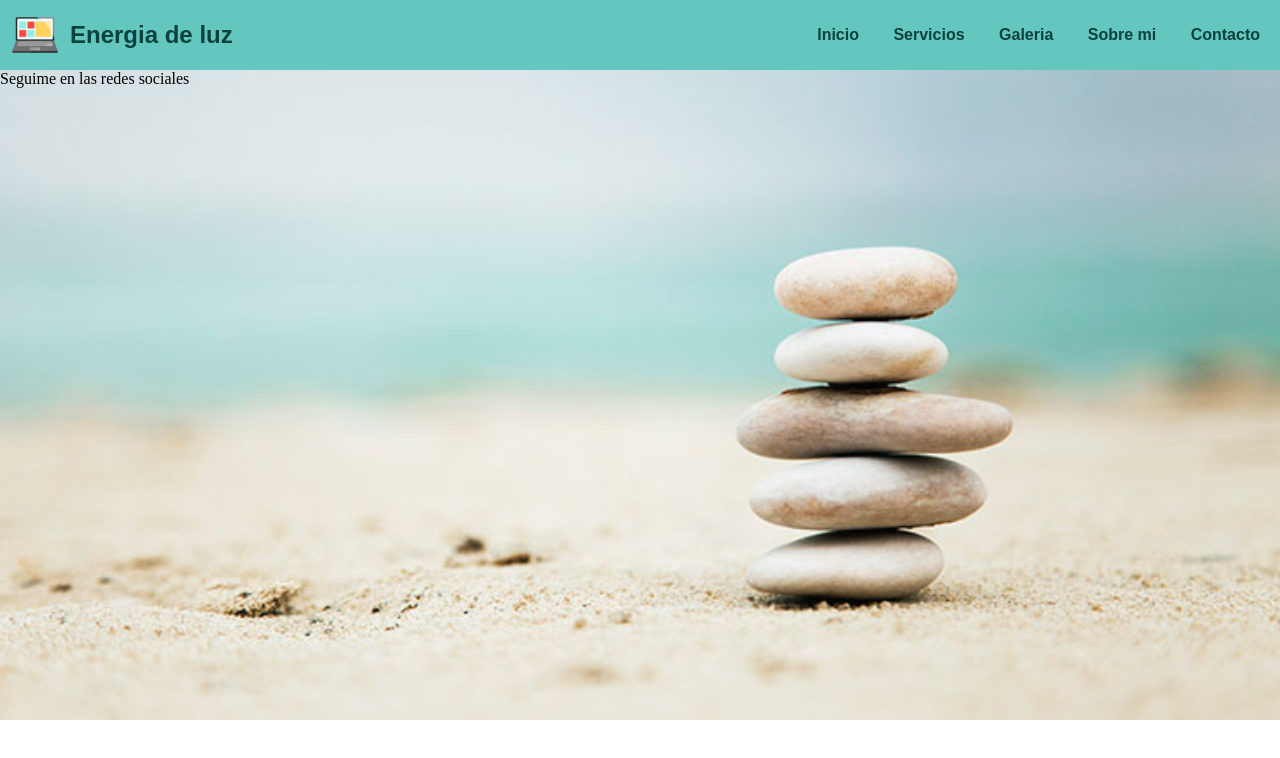
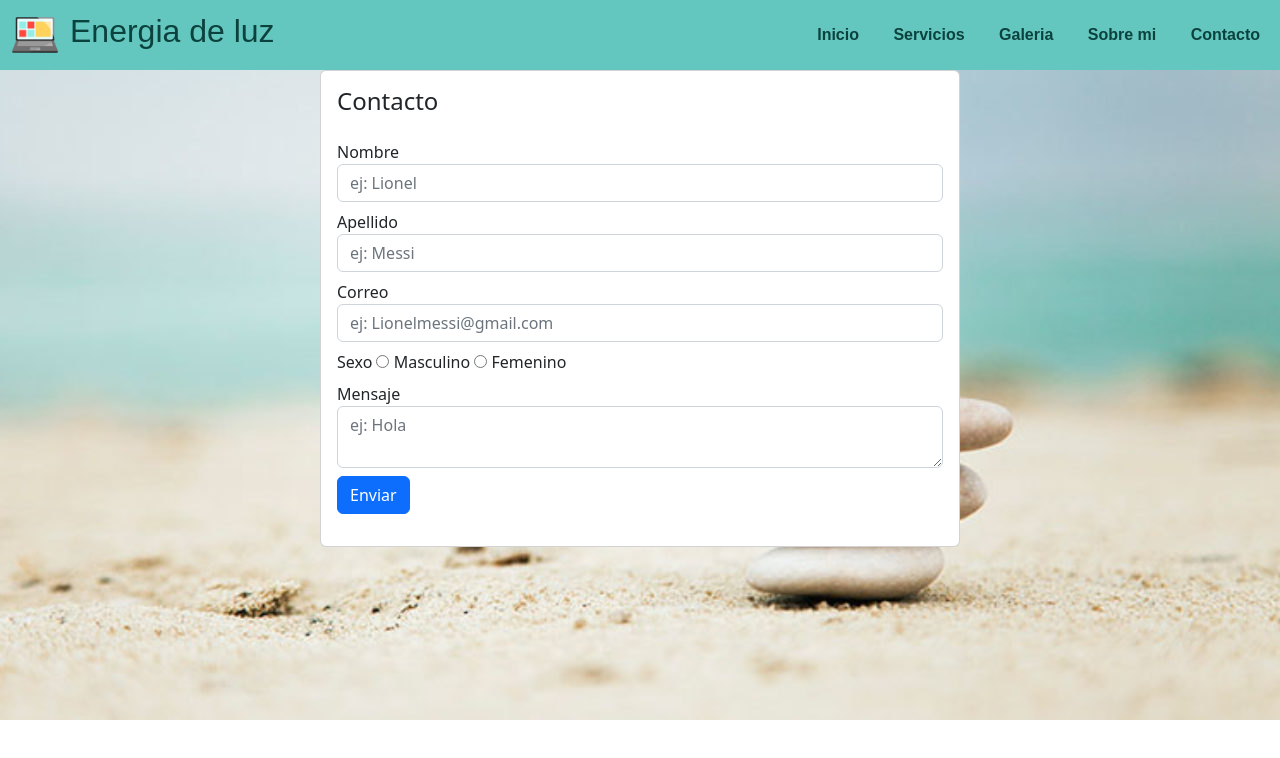
Before and after one commit to JuanPabloVictorica/energiadeluz-github, a plain HTML site: page pages/contacto.html in a window 1280 px wide. Drawn offline with nearby package versions, Linux system fonts and the light colour scheme.

Commit message:
agrego formulario de contacto

```diff
--- a/pages/contacto.html
+++ b/pages/contacto.html
@@ -5,6 +5,8 @@
     <meta http-equiv="X-UA-Compatible" content="IE=edge">
     <meta name="viewport" content="width=device-width, initial-scale=1.0">
     <title>Contacto</title>
+    <!-- CSS only -->
+    <link href="https://cdn.jsdelivr.net/npm/bootstrap@5.2.0-beta1/dist/css/bootstrap.min.css" rel="stylesheet" integrity="sha384-0evHe/X+R7YkIZDRvuzKMRqM+OrBnVFBL6DOitfPri4tjfHxaWutUpFmBp4vmVor" crossorigin="anonymous">
     <link rel="stylesheet" href="../css/style.css">
 
 </head>
@@ -25,20 +27,42 @@
     </header>
 
 
+    <section class="d-flex justify-content-center">
+        <div class="card col-sm-6 p-3">
+            <div class="mb-3">
+                <h4>Contacto</h4>
+            </div>
+            <div class="mb-2">
+                <form action="">
+                    <div class="mb-2">
+                        <label for="nombre">Nombre</label>
+                        <input type="text" class="form-control" name="nombre" id="nombre" placeholder="ej: Lionel">
+                    </div>
+                    <div class="mb-2">
+                        <label for="apellido">Apellido</label>
+                        <input type="text" class="form-control" name="apellido" id="apellido" placeholder="ej: Messi">
+                    </div>
+                    <div class="mb-2">
+                         <label for="correo">Correo</label>
+                         <input type="text" class="form-control" name="correo" id="correo" placeholder="ej: Lionelmessi@gmail.com">
+                    </div>
+                    <div class="mb-2">
+                        <label for="sexo">Sexo</label>
+                        <input type="radio"  name="sexo" id="masculino" value="maculino"> Masculino
+                        <input type="radio"  name="sexo" id="femenino" value="femenino"> Femenino
+                    </div>
+                    <div class="mb-2">
+                        <label for="mensaje">Mensaje</label>
+                        <textarea name="mensaje" id="mensaje" class="form-control" placeholder="ej: Hola"></textarea>
+                    </div>
+                    <div class="mb-2">
+                        <button class="btn btn-primary">Enviar</button>
+                     </div>
+                </form>
+            </div>
+        </div>
+    </section>
 
-    <!-- la idea es poner para que el cliente ponga sus datos, nombre - mail y su consulta // no lo vimos todavia -->
 
-    <!-- footer -->
-    <footer>
-        <p>Seguime en las redes sociales</p>
-        <a href="https://facebook.com" target="_blank">
-            <i></i>
-        </a>
-        <a href="https://instagram.com" target="_blank">
-            <i></i>                                        <!-- todavia el profesor no explico como poner iconos-->
-        </a>
-
-    </footer>
-    <!-- fin footer -->
 </body>
 </html>
```
